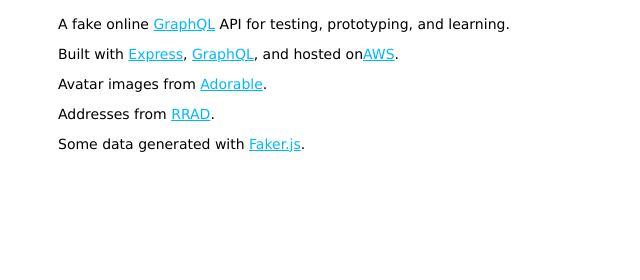
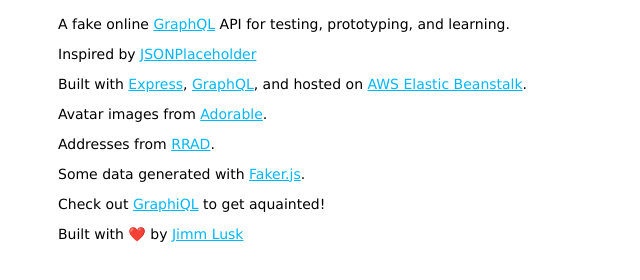
Before and after one commit to JimmLusk/GraphQLPlaceholder, a website: page public/index.html in a window 1280 px wide. Shown: the part 94-374 px from the top of the page, without its empty margins (0-640 px from the left). Drawn offline with Linux system fonts and the light colour scheme.

Commit message:
added to index.html

```diff
--- a/public/index.html
+++ b/public/index.html
@@ -8,10 +8,15 @@
 <body>
   <h1>GraphQL Placeholder</h1>
   <p>A fake online <a href='https://graphql.org/learn'>GraphQL</a> API for testing, prototyping, and learning.</p>
-  <p>Built with <a href="https://www.npmjs.com/package/express">Express</a>, <a href="https://www.npmjs.com/package/graphql">GraphQL</a>, and hosted on<a href="https://aws.amazon.com/">AWS</a>.</p>
+  <p>Inspired by <a href="https://jsonplaceholder.typicode.com/">JSONPlaceholder</a></p>
+  <p>Built with <a href="https://www.npmjs.com/package/express">Express</a>, <a href="https://www.npmjs.com/package/graphql">GraphQL</a>, and hosted on <a href="https://aws.amazon.com/">AWS Elastic Beanstalk</a>.</p>
   <p>Avatar images from <a href="http://avatars.adorable.io/">Adorable</a>.</p>
   <p>Addresses from <a href="https://github.com/EthanRBrown/rrad">RRAD</a>.</p>
   <p>Some data generated with <a href="https://github.com/Marak/faker.js">Faker.js</a>.</p>
+  <p>Check out <a href="/graphql">GraphiQL</a> to get aquainted!</p>
 </body>
+<footer>
+  <div>Built with ❤️ by <a href="https://www.jimmylusk.com">Jimm Lusk</a></div>
+</footer>
 
 </html>
```
